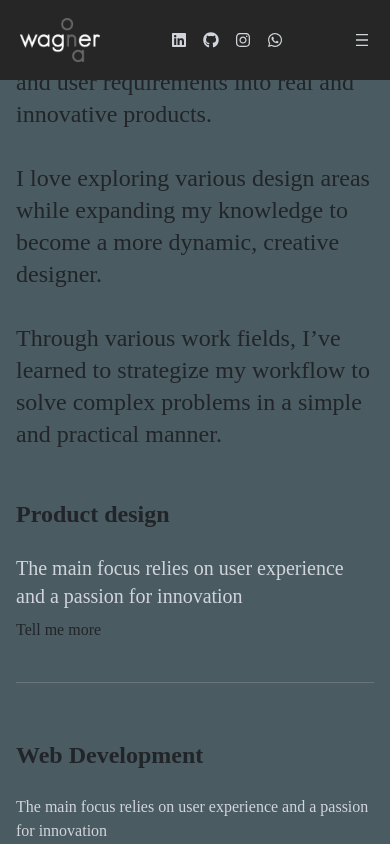
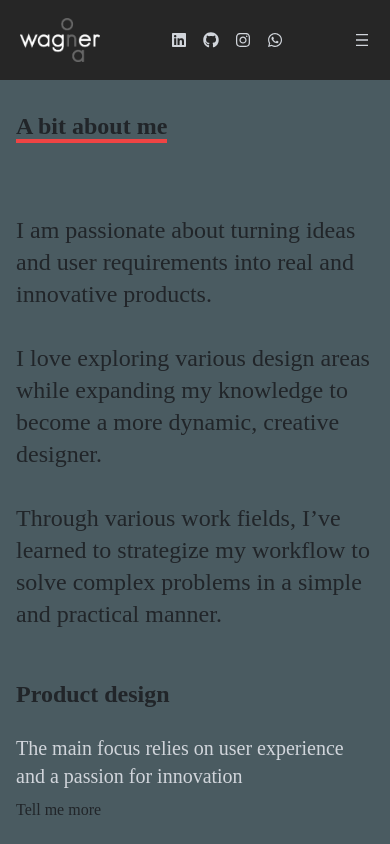
Before and after one commit to wagnerona/wagnerona-portfolio, a React (Create React App) app: page /wagnerona-portfolio/about in a window 390 px wide. Shown: the top 844 px of the page. Built offline with nearby package versions, Linux system fonts and the light colour scheme.

Commit message:
Fixed about not being responsive for small screens

```diff
--- a/src/components/About.js
+++ b/src/components/About.js
@@ -2,10 +2,12 @@ import React from 'react'
 import { Link } from 'react-router-dom'
 
 const About = () => {
-    return (
-        <div name='about' className='w-full h-screen bg-[#4A5B61] text-[#212529]'>
-            <div className='flex flex-col justify-center items-center w-full h-full'>
-                <div className='max-w-[1000px] w-full grid grid-cols-2 gap-8'>
+  return (
+    <div name='about' className='w-full md:h-screen bg-[#4A5B61] text-[#212529]'>
+
+      {/* Container */}
+      <div className='flex flex-col justify-center items-center w-full h-full'>
+                <div className='max-w-[1000px] w-full grid grid-cols-2 gap-8 pt-[110px] pb-10'>
                     <div className='sm:text-right pb-8 pl-4'>
                         <p className='text-2xl font-bold inline border-b-4 border-red-500'>
                             A bit about me
@@ -13,7 +15,7 @@ const About = () => {
                     </div>
                     <div></div>
                 </div>
-                <div className='max-w-[1000px] w-full grid sm:grid-cols-2 gap-8 px-4'>
+                <div className='max-w-[1000px] w-full grid sm:grid-cols-2 gap-8 px-4 pb-10'>
                     <div className='sm:text-right text-2xl'>
                         <p>
                             I am passionate about turning ideas and user requirements into
@@ -25,23 +27,23 @@ const About = () => {
                     </div>
                     <div>
                         <div>
-                            <p className='text-2xl sm-text-7xl py-4 max-w-[700px] font-bold text-'>Product design
+                            <p className='text-2xl  py-4 max-w-[700px] font-bold text-'>Product design
                             </p>
                             <p className='text-xl sm:text-base py-2 max-w-[700px] text-gray-300'>The main focus relies on user experience and a passion for innovation</p>
                             <Link to='/wagnerona-portfolio/webWork'>Tell me more</Link>
                         </div>
                         <hr className='my-10 border-gray-500' />
                         <div>
-                            <p className='text-2xl sm-text-7xl py-4 max-w-[700px] font-bold text-'>Web Development
+                            <p className='text-2xl  py-4 max-w-[700px] font-bold text-'>Web Development
                             </p>
-                            <p className='text- py-2 max-w-[700px] text-gray-300'>The main focus relies on user experience and a passion for innovation</p>
+                            <p className='text-xl sm:text-base py-2 max-w-[700px] text-gray-300'>The main focus relies on user experience and a passion for innovation</p>
                             <Link to='/wagnerona-portfolio/webWork'>Tell me more</Link>
                         </div>
                     </div>
                 </div>
             </div>
-        </div>
-    )
+    </div>
+  )
 }
 
 export default About
```
